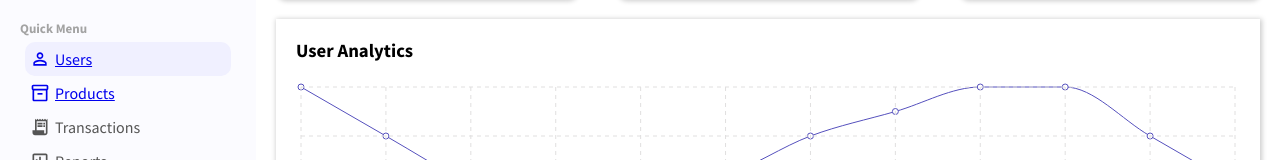
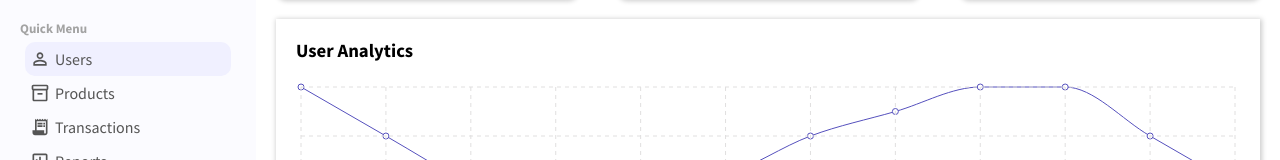
Before and after one commit to PJMantoss/admin_panel, a React (Create React App) app: page / in a window 1280 px wide. Shown: the part 199-359 px from the top of the page. Built offline with nearby package versions, Linux system fonts and the light colour scheme.

Commit message:
update App

```diff
--- a/src/app.css
+++ b/src/app.css
@@ -2,3 +2,8 @@
     display: flex;
     margin-top: 10px;
 }
+
+.link {
+    text-decoration: none;
+    color: inherit;
+}
```
